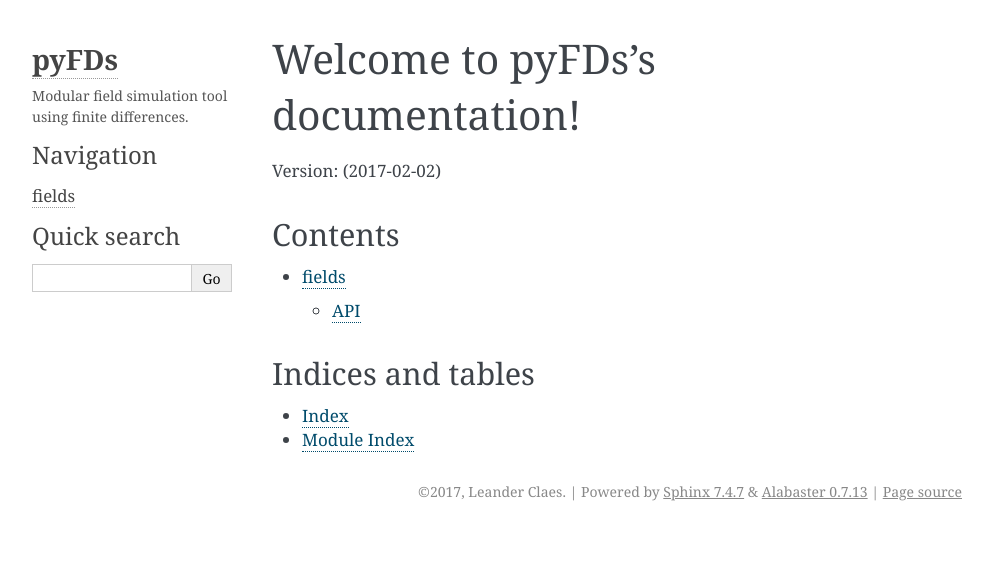
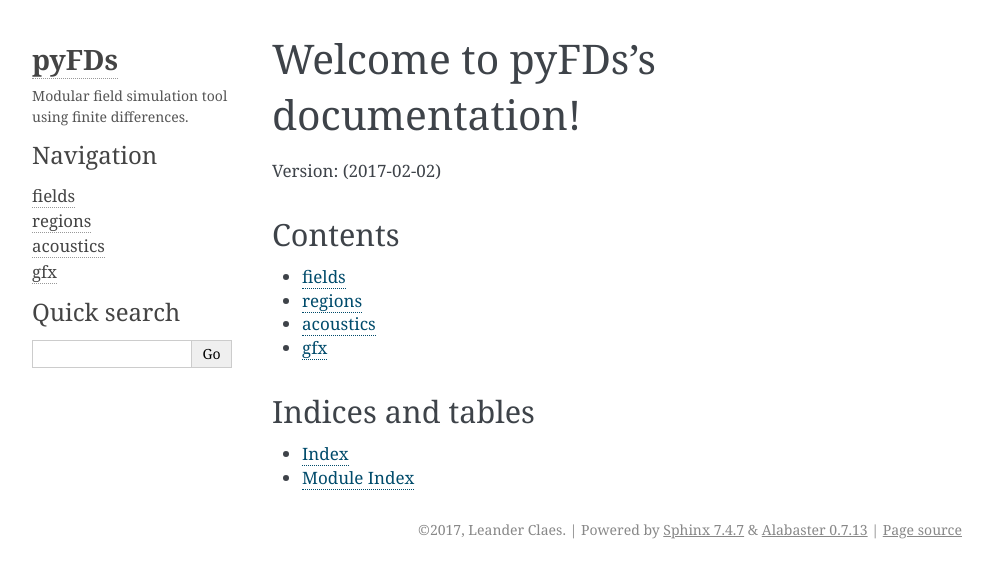
Before and after one commit to emtpb/pyfds, a Sphinx documentation site: the page built from doc/index.rst, in a window 1280 px wide. Shown: the top 578 px of the page, without its empty margins (148-1141 px from the left). Built offline with Sphinx 7.4.7, drawn with Linux system fonts in a browser that asks for light colours; formulas are drawn with MathJax 3; the version number could not be read and is left out.

Commit message:
Update documentation.

```diff
--- /dev/null
+++ b/doc/acoustics.rst
@@ -0,0 +1,6 @@
+acoustics
+=========
+
+API
+---
+.. automodule:: pyfds.acoustics
--- /dev/null
+++ b/doc/gfx.rst
@@ -0,0 +1,6 @@
+gfx
+===
+
+API
+---
+.. automodule:: pyfds.gfx
--- a/doc/index.rst
+++ b/doc/index.rst
@@ -7,9 +7,12 @@ Contents
 --------
 
 .. toctree::
-    :maxdepth: 2
+    :maxdepth: 1
 
     fields
+    regions
+    acoustics
+    gfx
 
 
 
--- /dev/null
+++ b/doc/regions.rst
@@ -0,0 +1,6 @@
+regions
+=======
+
+API
+---
+.. automodule:: pyfds.regions
```
